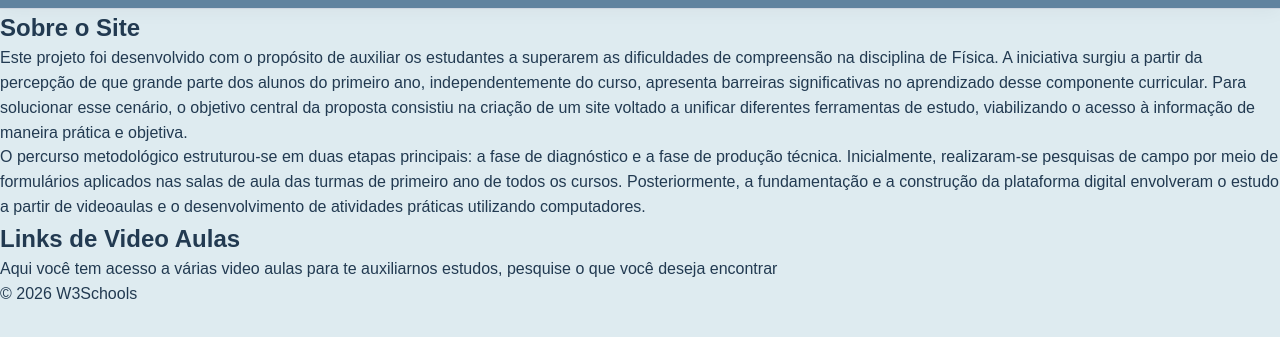
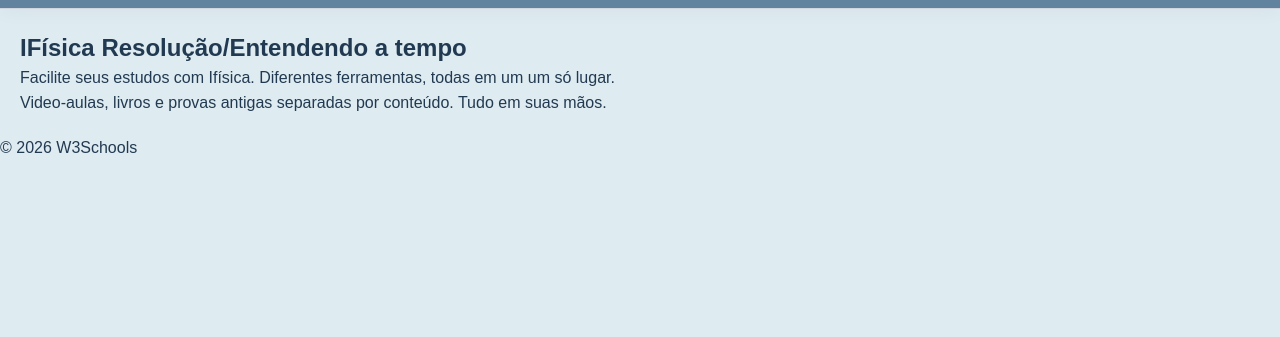
Before and after one commit to airasaboia/IFisica.oficial, a plain HTML site: page ifisica_oficial/index.html in a window 1280 px wide. Shown: the part 63-400 px from the top of the page. Drawn offline with Linux system fonts and the light colour scheme.

Commit message:
21-11
altercao inicial

```diff
--- a/ifisica_oficial/css/style.css
+++ b/ifisica_oficial/css/style.css
@@ -47,3 +47,12 @@ body {
   color: #284560;
   transition: color 0.3s ease;
 }
+.caixa{
+  margin:auto;
+}
+main{
+  display: block;
+  unicode-bidi: isolate;
+  padding: 20px;
+
+}
--- a/ifisica_oficial/index.html
+++ b/ifisica_oficial/index.html
@@ -9,6 +9,7 @@
 </head>
 <body>
 <header class="header">
+
   <div class="header-titulo">
     <a><img src="" alt="Logo IFísica"></a>
     <h1 id="titulo">IFísica</h1>
@@ -22,24 +23,13 @@
   </nav>
 </header>
 
-<section id="menu" >
-
+<main class="caixa">
+  <section class="conteudo">
+ <h1>IFísica Resolução/Entendendo a tempo</h1>
+    <p>Facilite seus estudos com Ifísica. Diferentes ferramentas, todas em um um só lugar. </p>
+    <p>Video-aulas, livros e provas antigas separadas por conteúdo. Tudo em suas mãos. </p>
   </section>
-  <section id="Informações">
-  <article>
-    <h2>Sobre o Site</h2>
-    <p>Este projeto foi desenvolvido com o propósito de auxiliar os estudantes a superarem as dificuldades de compreensão na disciplina de Física. A iniciativa surgiu a partir da percepção de que grande parte dos alunos do primeiro ano, independentemente do curso, apresenta barreiras significativas no aprendizado desse componente curricular. Para solucionar esse cenário, o objetivo central da proposta consistiu na criação de um site voltado a unificar diferentes ferramentas de estudo, viabilizando o acesso à informação de maneira prática e objetiva.
-    <p>O percurso metodológico estruturou-se em duas etapas principais: a fase de diagnóstico e a fase de produção técnica. Inicialmente, realizaram-se pesquisas de campo por meio de formulários aplicados nas salas de aula das turmas de primeiro ano de todos os cursos. Posteriormente, a fundamentação e a construção da plataforma digital envolveram o estudo a partir de videoaulas e o desenvolvimento de atividades práticas utilizando computadores.
-  </section>
-  <section id="videoaulas">
-    <nav>
-       <h2>Links de Video Aulas </h2>
-       <p>Aqui você tem acesso a várias video aulas para te auxiliarnos estudos, pesquise o que você deseja encontrar</p>
-    </nav>
-
-  </section>
-
-
+</main>
 <footer><p>© 2026 W3Schools</p></footer>
 
 </body>
```
Also changed, not shown: ifisica_oficial/html/ferramentas.html (+6 -1 lines), ifisica_oficial/html/sobre.html (+6 -1 lines).
